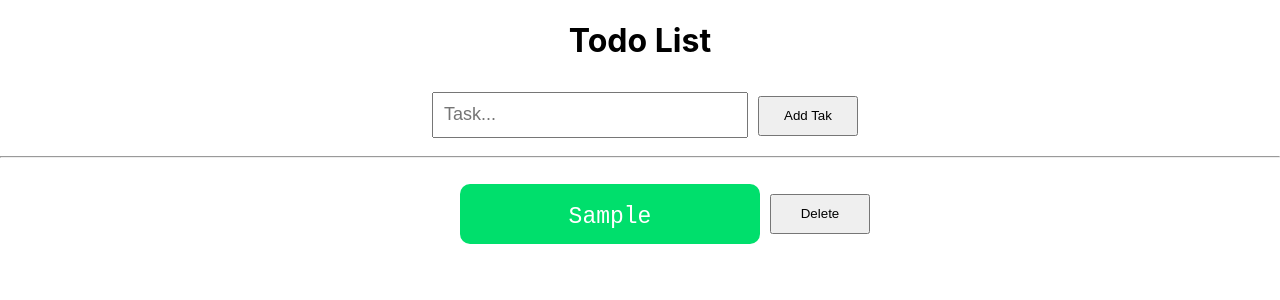
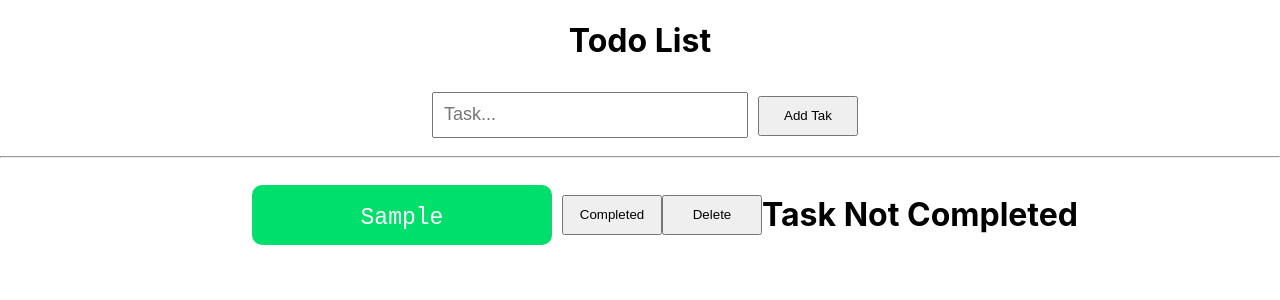
Before and after one commit to mukeshkr123/Todo-List, a React (Create React App) app: page / in a window 1280 px wide. Both pictures are taken after typing "Sample" into the empty fields and a click on the button "Add Tak". Shown: the top 300 px of the page. Built offline with nearby package versions, Linux system fonts and the light colour scheme.

Commit message:
Completing a Task

```diff
--- a/src/App.js
+++ b/src/App.js
@@ -9,13 +9,23 @@ function App() {
 
   const addTask = () => {
     if (currentTask.trim("").length === 0) return;
-    setTodoList([...todoList, currentTask]);
+    setTodoList([...todoList, { task: currentTask, completed: false }]);
     inputTask.current.value = "";
     setCurrentTask("");
   };
 
   const deleteTask = (value) => {
-    const updatedList = todoList.filter((task) => task !== value);
+    const updatedList = todoList.filter((task) => task.task !== value);
+    setTodoList(updatedList);
+  };
+
+  const completedTask = (taskToComplete) => {
+    const updatedList = todoList.map((task) => {
+      if (task.task === taskToComplete) {
+        return { ...task, completed: true };
+      }
+      return task;
+    });
     setTodoList(updatedList);
   };
 
@@ -35,9 +45,18 @@ function App() {
       <ul>
         {todoList.map((value, index) => {
           return (
-            <div className="task">
-              <li key={index}>{value}</li>
-              <button onClick={() => deleteTask(value)}> Delete</button>
+            <div key={index} className="task">
+              <li>{value.task}</li>
+              <button onClick={() => completedTask(value.task)}>
+                {" "}
+                Completed
+              </button>
+              <button onClick={() => deleteTask(value.task)}> Delete</button>
+              {value.completed ? (
+                <h1>Task Completed</h1>
+              ) : (
+                <h1>Task Not Completed</h1>
+              )}
             </div>
           );
         })}
```
